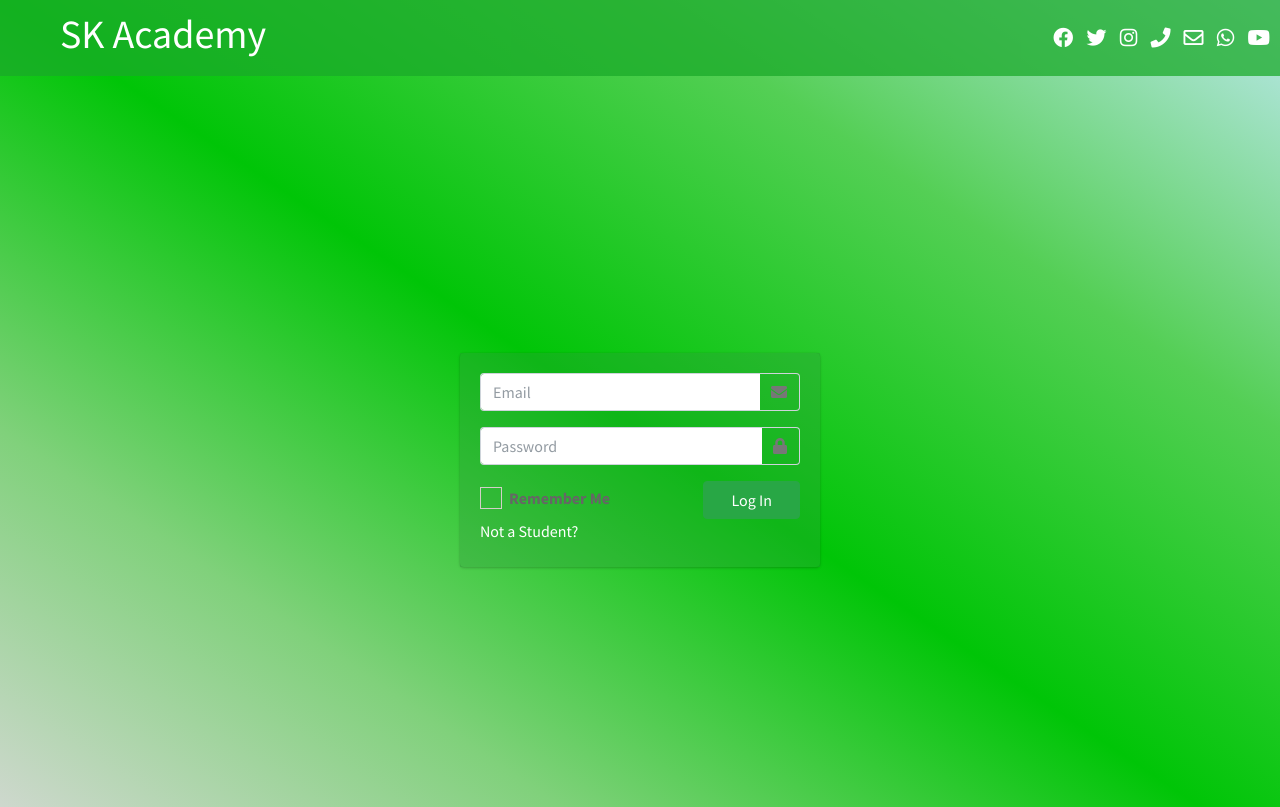
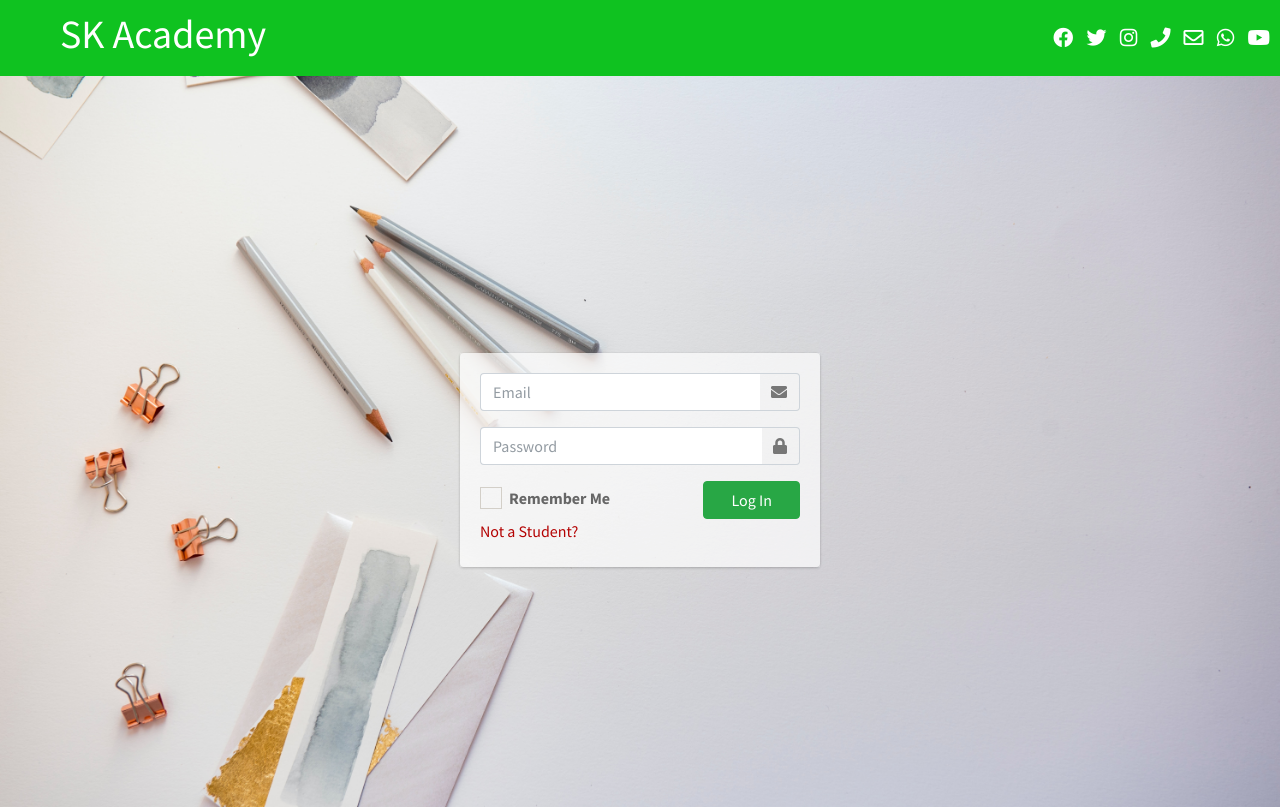
Before and after one commit to Ansarimajid/NMS, a Django app: page / in a window 1280 px wide. Shown: the top 807 px of the page. Run offline with Django 3.2, Linux system fonts and the light colour scheme; some libraries are stand-ins or nearby versions.

Commit message:
login ui

```diff
--- a/main_app/templates/main_app/login.html
+++ b/main_app/templates/main_app/login.html
@@ -28,7 +28,8 @@
         top: 0;
         left: 0;
         width: 100%;
-        background-color: #1aaa29bc;
+        /* background-image: linear-gradient(to right top,rgb(217, 217, 217), rgb(128 209 123), rgb(0 197 7), rgb(84 207 85), rgb(188, 232, 236)); */
+        background-color: #0fc220;
         padding: 10px;
         color: white;
         display: flex;
@@ -58,7 +59,8 @@
     }
 </style>
 
-<body class="hold-transition login-page" style="background-image: linear-gradient(to right top,rgb(217, 217, 217), rgb(128 209 123), rgb(0 197 7), rgb(84 207 85), rgb(188, 232, 236));">
+<body class="hold-transition login-page" style="background-image: url('{% static 'dist/img/bg.jpg' %}'); background-size: cover;">
+
     <header>
         <div>
         <h1 style="margin-left: 50px;">SK Academy</h1>
@@ -77,8 +79,8 @@
     </header>
     <div class="login-box">
         <!-- /.login-logo -->
-        <div class="card" style="  background-color: #ffffff00;">
-            <div class="card-body login-card-body" style="  background: #2f963d52;" >
+        <div class="card" style="  background-color: #ffffff81;">
+            <div class="card-body login-card-body" style="  background: #ffffff59;" >
                 <!-- <p class="login-box-msg">Sign in to start your session</p> -->
                 {% if messages %}
                 <div class="col-12">
@@ -130,7 +132,7 @@
 
 
                 <p class="mb-1">
-                    <a style="color: rgb(255, 255, 255);" href="{% url 'password_reset' %}">Not a Student?</a>
+                    <a style="color: rgb(180, 3, 3);" href="{% url 'password_reset' %}">Not a Student?</a>
                 </p>
 
             </div>
```
Also changed, not shown: main_app/static/dist/img/bg.jpg (added).
